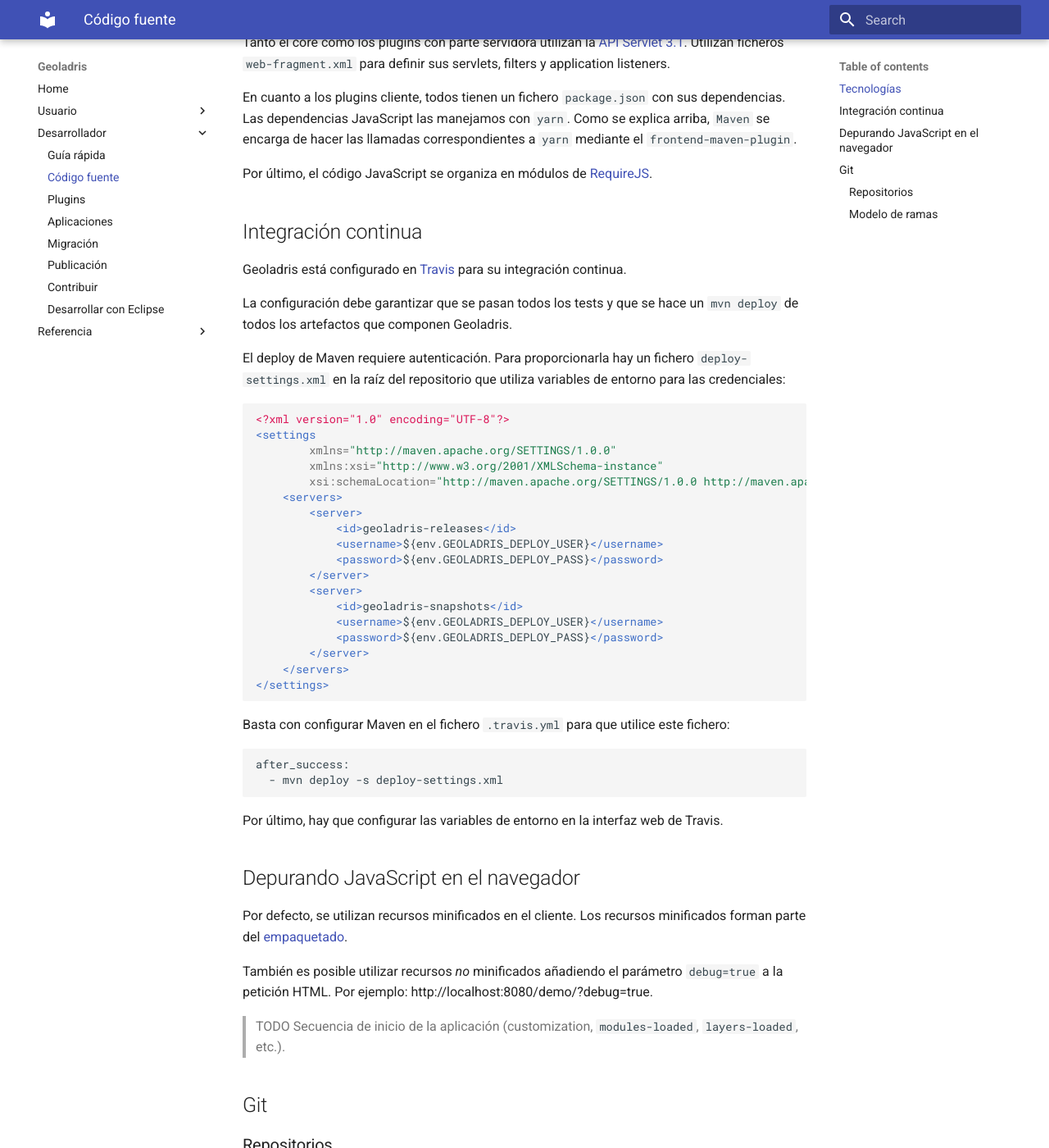
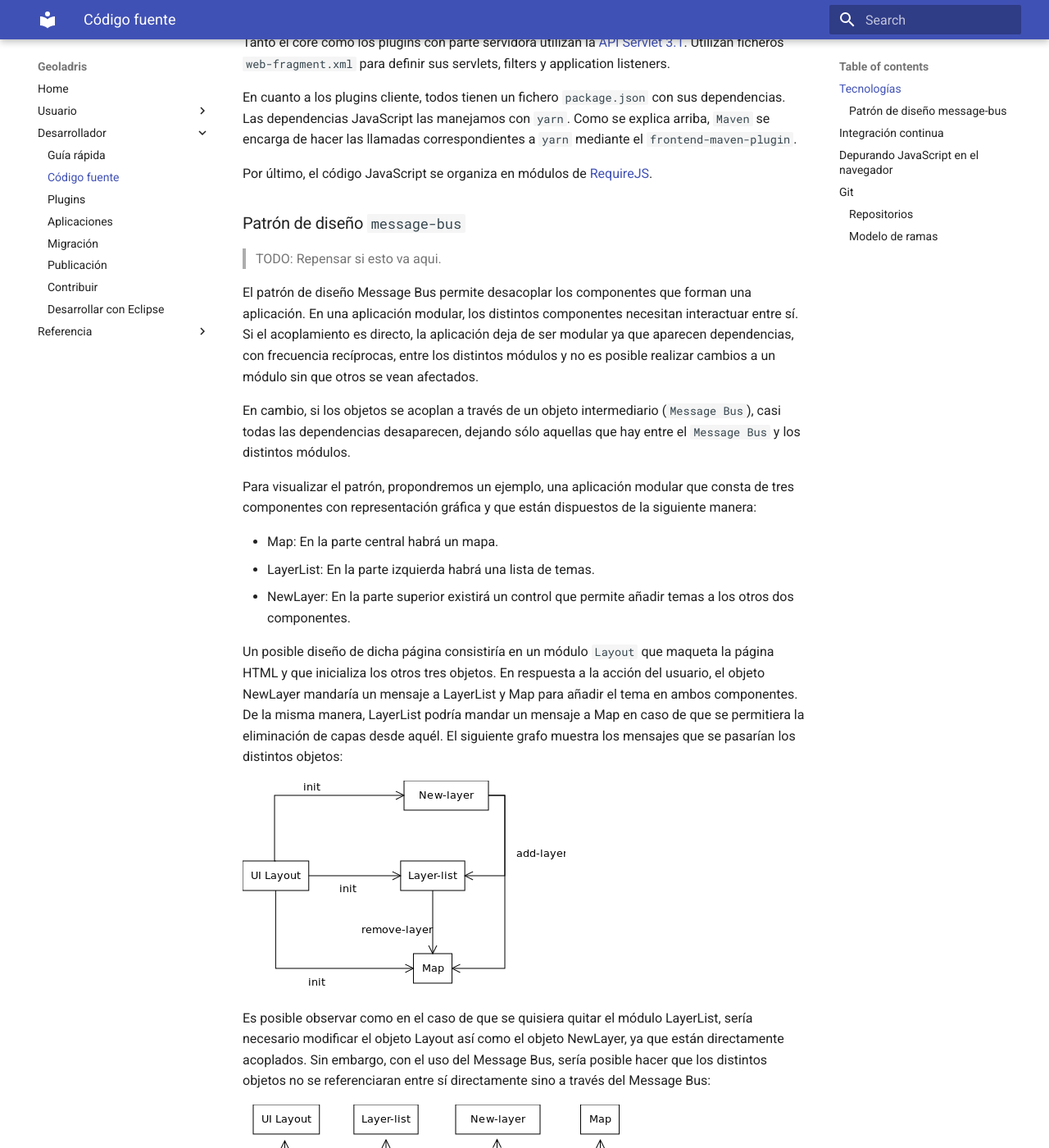
Before and after one commit to geoladris/doc, an MkDocs documentation site: the page built from docs/dev/source_code.md, in a window 1280 px wide and 1400 px high, scrolled down 310 px. Shown: the whole window at 82% size. Built offline with MkDocs 1.6.1 and Material for MkDocs 9.7.7, drawn with Linux system fonts in a browser that asks for light colours; old or Windows-style settings are respelled for this version of MkDocs; some of the changed text lies outside the part shown.

Commit message:
Mergeando desde master: codigo fuente

```diff
--- a/docs/dev/source_code.md
+++ b/docs/dev/source_code.md
@@ -7,6 +7,34 @@ Tanto el core como los plugins con parte servidora utilizan la [API Servlet 3.1]
 En cuanto a los plugins cliente, todos tienen un fichero `package.json` con sus dependencias. Las dependencias JavaScript las manejamos con `yarn`. Como se explica arriba, `Maven` se encarga de hacer las llamadas correspondientes a `yarn` mediante el `frontend-maven-plugin`.
 
 Por último, el código JavaScript se organiza en módulos de [RequireJS](http://requirejs.org/).
+
+### Patrón de diseño `message-bus`
+
+> TODO: Repensar si esto va aqui.
+
+El patrón de diseño Message Bus permite desacoplar los componentes que forman una aplicación. En una aplicación modular, los distintos componentes necesitan interactuar entre sí. Si el acoplamiento es directo, la aplicación deja de ser modular ya que aparecen dependencias, con frecuencia recíprocas, entre los distintos módulos y no es posible realizar cambios a un módulo sin que otros se vean afectados.
+
+En cambio, si los objetos se acoplan a través de un objeto intermediario (`Message Bus`), casi todas las dependencias desaparecen, dejando sólo aquellas que hay entre el `Message Bus` y los distintos módulos.
+
+Para visualizar el patrón, propondremos un ejemplo, una aplicación modular que consta de tres componentes con representación gráfica y que están dispuestos de la siguiente manera:
+
+* Map: En la parte central habrá un mapa.
+* LayerList: En la parte izquierda habrá una lista de temas.
+* NewLayer: En la parte superior existirá un control que permite añadir temas a los otros dos componentes.
+
+Un posible diseño de dicha página consistiría en un módulo `Layout` que maqueta la página HTML y que inicializa los otros tres objetos. En respuesta a la acción del usuario, el objeto NewLayer mandaría un mensaje a LayerList y Map para añadir el tema en ambos componentes. De la misma manera, LayerList podría mandar un mensaje a Map en caso de que se permitiera la eliminación de capas desde aquél. El siguiente grafo muestra los mensajes que se pasarían los distintos objetos:
+
+![](../_images/eventbus/eventbus.png)
+
+Es posible observar como en el caso de que se quisiera quitar el módulo LayerList, sería necesario modificar el objeto Layout así como el objeto NewLayer, ya que están directamente acoplados. Sin embargo, con el uso del Message Bus, sería posible hacer que los distintos objetos no se referenciaran entre sí directamente sino a través del Message Bus:
+
+![](../_images/eventbus/eventbus2.png)
+
+Así, el módulo NewLayer mandaría un mensaje al Message Bus con los datos de la nueva capa y Map y LayerList símplemente escucharían el mensaje y reaccionarían convenientemente. Sería trivial quitar de la página LayerList ya que no hay ninguna referencia directa al mismo (salvo tal vez en Layout).
+
+Y al contrario: sería posible incluir un nuevo módulo, por ejemplo un mapa adicional, y que ambos escuchasen el evento “add-layer” de forma que se añadirían los temas a ambos mapas.
+
+De esta manera la aplicación es totalmente modular: es posible reemplazar módulos sin que los otros módulos se vean afectados, se pueden realizar contribuciones bien definidas que sólo deben entender los mensajes existentes para poder integrarse en la aplicación, etc.
 
 ## Integración continua
 
```
